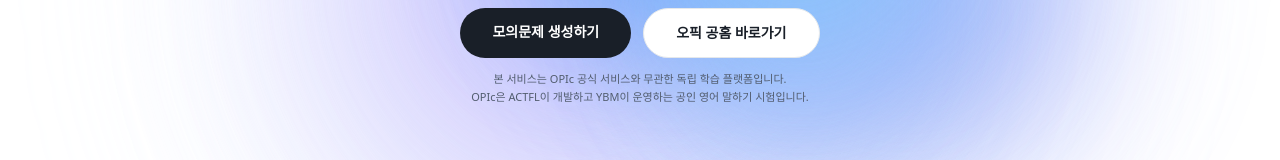
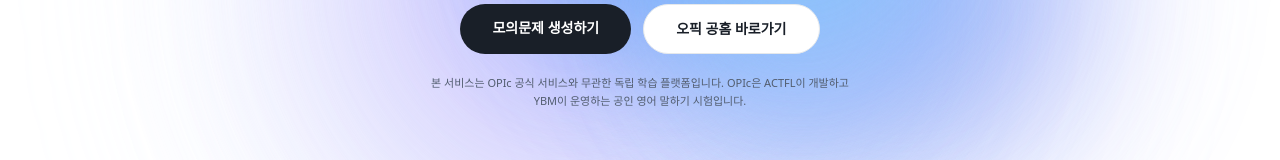
Before and after one commit to monicayoon418-star/OPIc-Master, a Next.js app: page / in a window 1280 px wide. Shown: the part 417-577 px from the top of the page. Built offline with nearby package versions, Linux system fonts and the light colour scheme; no server answers; the database is empty; a web font is replaced by a local one.

Commit message:
fix: 면책 고지 간격 20px, 한 문장으로 통합

```diff
--- a/app/(main)/page.tsx
+++ b/app/(main)/page.tsx
@@ -86,10 +86,9 @@ export default function LandingPage() {
           {/* 면책 고지 */}
           <p
             className="reveal text-center keep-all"
-            style={{ transitionDelay: '320ms', fontSize: '11px', color: '#525D6F', maxWidth: '360px', lineHeight: '1.6', marginTop: '12px' }}
+            style={{ transitionDelay: '320ms', fontSize: '11px', color: '#525D6F', maxWidth: '420px', lineHeight: '1.6', marginTop: '20px' }}
           >
-            본 서비스는 OPIc 공식 서비스와 무관한 독립 학습 플랫폼입니다.<br />
-            OPIc은 ACTFL이 개발하고 YBM이 운영하는 공인 영어 말하기 시험입니다.
+            본 서비스는 OPIc 공식 서비스와 무관한 독립 학습 플랫폼입니다. OPIc은 ACTFL이 개발하고 YBM이 운영하는 공인 영어 말하기 시험입니다.
           </p>
         </div>
 
```
